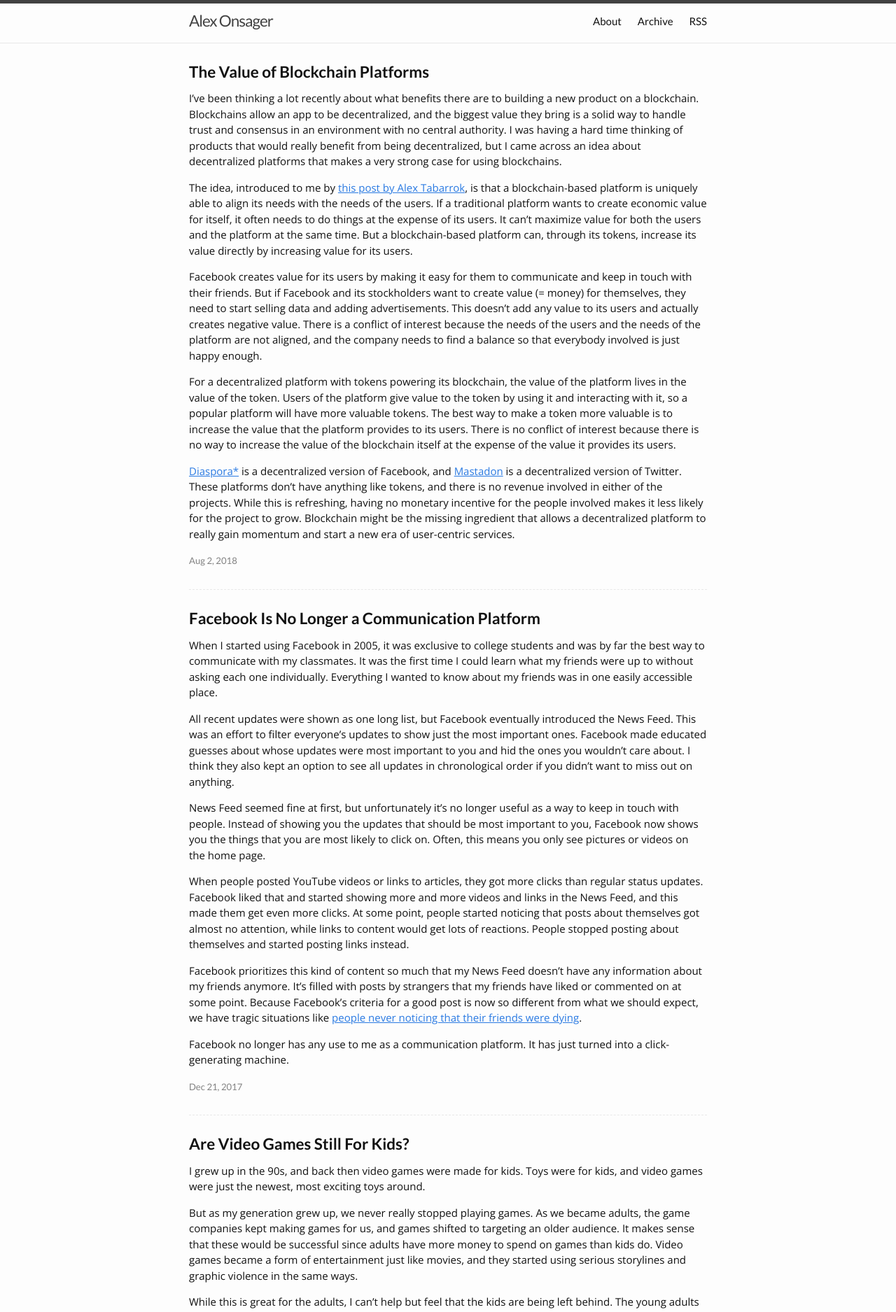
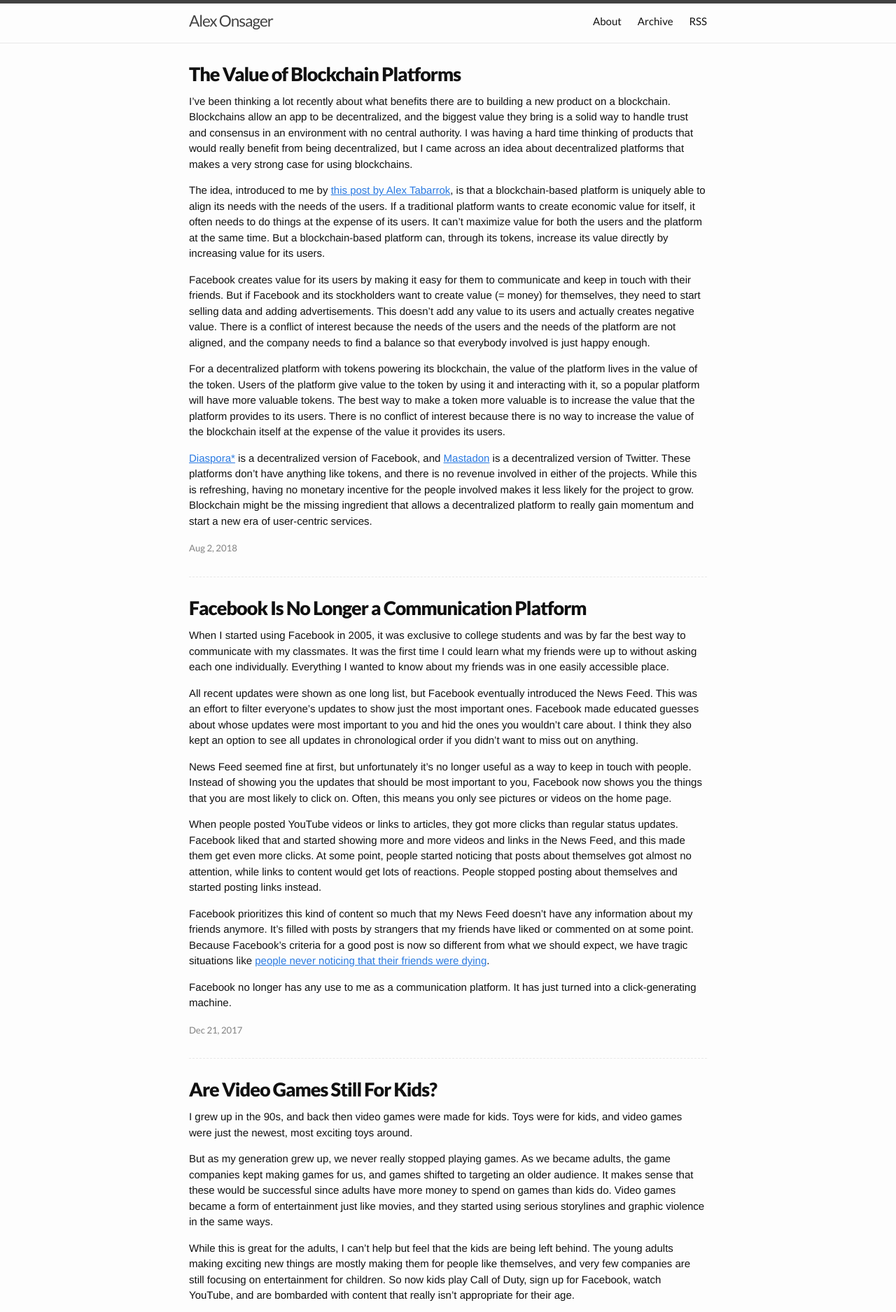
Before and after one commit to aonsager/aonsager.github.io, a Jekyll site: the page built from index.html, in a window 1280 px wide. Shown: the top 1875 px of the page at 70% size. Built offline with Jekyll 4.4.1, drawn with Linux system fonts in a browser that asks for light colours; the list of posts is cut into pages by our own code; comment, search, counter and statistics services are not loaded.

Commit message:
CSS changes

```diff
--- a/_includes/head.html
+++ b/_includes/head.html
@@ -6,8 +6,7 @@
   <title>{% if page.title %}{{ page.title | escape }}{% else %}{{ site.title | escape }}{% endif %}</title>
   <meta name="description" content="{{ page.excerpt | default: site.description | strip_html | normalize_whitespace | truncate: 160 | escape }}">
 
-  <link href="https://fonts.googleapis.com/css?family=Open+Sans:400,400i" rel="stylesheet">
-  <link href="https://fonts.googleapis.com/css?family=Lato:400,700" rel="stylesheet">
+  <link href="https://fonts.googleapis.com/css?family=Lato:400,900" rel="stylesheet">
   <link rel="stylesheet" href="{{ "/assets/main.css" | relative_url }}">
   <link rel="canonical" href="{{ page.url | replace:'index.html','' | absolute_url }}">
   <link rel="alternate" type="application/rss+xml" title="{{ site.title | escape }}" href="{{ "/feed.xml" | relative_url }}">
--- a/_layouts/home.html
+++ b/_layouts/home.html
@@ -9,13 +9,13 @@
   <ul class="post-list">
     {% for post in paginator.posts %}
       <li>
-        <h2>
+        <h1>
           {% if post.link %}
             <a class="post-link" href="{{ post.link }}">{{ post.title | escape }}</a>
           {% else %}
             <a class="post-link" href="{{ post.url | relative_url }}">{{ post.title | escape }}</a>
           {% endif %}
-        </h2>
+        </h1>
         {% if post.link %}
           <p class="post-meta link">
               <span itemprop="link">{{ post.link }}</span>
--- a/_sass/minima.scss
+++ b/_sass/minima.scss
@@ -3,10 +3,10 @@
 // Define defaults for each variable.
 
 $base-font-family: Lato, Arial, sans-serif !default;
-$body-font-family: 'Open Sans', Arial, sans-serif !default;
+$body-font-family: 'Helvetica Neue', Helvetica, Arial, sans-serif !default;
 $base-font-size:   15px !default;
 $base-font-weight: 400 !default;
-$bold-font-weight: 700 !default;
+$bold-font-weight: 900 !default;
 $small-font-size:  $base-font-size * 0.875 !default;
 $base-line-height: 1.5 !default;
 
--- a/_sass/minima/_layout.scss
+++ b/_sass/minima/_layout.scss
@@ -12,7 +12,6 @@
 
 .site-title {
   @include relative-font-size(1.5);
-  font-weight: 300;
   line-height: $base-line-height * $base-font-size * 2.25;
   letter-spacing: -1px;
   margin-bottom: 0;
@@ -196,14 +195,6 @@
     margin-bottom: $spacing-unit;
     border-bottom: 1px dashed $grey-color-light;
   }
-
-  h2 {
-    @include relative-font-size(1.5);
-  }
-
-  .post-content h2 {
-    @include relative-font-size(1.25);
-  }
 }
 
 .post-meta {
@@ -221,8 +212,9 @@
 }
 
 .post-link {
+  @include relative-font-size(1.8);
+  letter-spacing: -1px;
   display: block;
-  @include relative-font-size(1.5);
   line-height: 1;
 }
 
@@ -245,12 +237,9 @@
  * Posts
  */
 .post-title {
-  @include relative-font-size(1.5);
+  @include relative-font-size(1.8);
   line-height: 1;
-
-  @include media-query($on-laptop) {
-    @include relative-font-size(1.5);
-  }
+  letter-spacing: -1px;
 }
 
 .post-content {
@@ -260,27 +249,16 @@
   }
 
   h2 {
-    @include relative-font-size(1.25);
-
-    @include media-query($on-laptop) {
-      @include relative-font-size(1.25);
-    }
+    @include relative-font-size(1.5);
+    letter-spacing: -1px;
   }
 
   h3 {
-    @include relative-font-size(1.15);
-
-    @include media-query($on-laptop) {
-      @include relative-font-size(1.15);
-    }
+    @include relative-font-size(1.2);
   }
 
   h4 {
-    @include relative-font-size(1);
-
-    @include media-query($on-laptop) {
-      @include relative-font-size(1);
-    }
+    @include relative-font-size(1.1);
   }
 }
 
```
